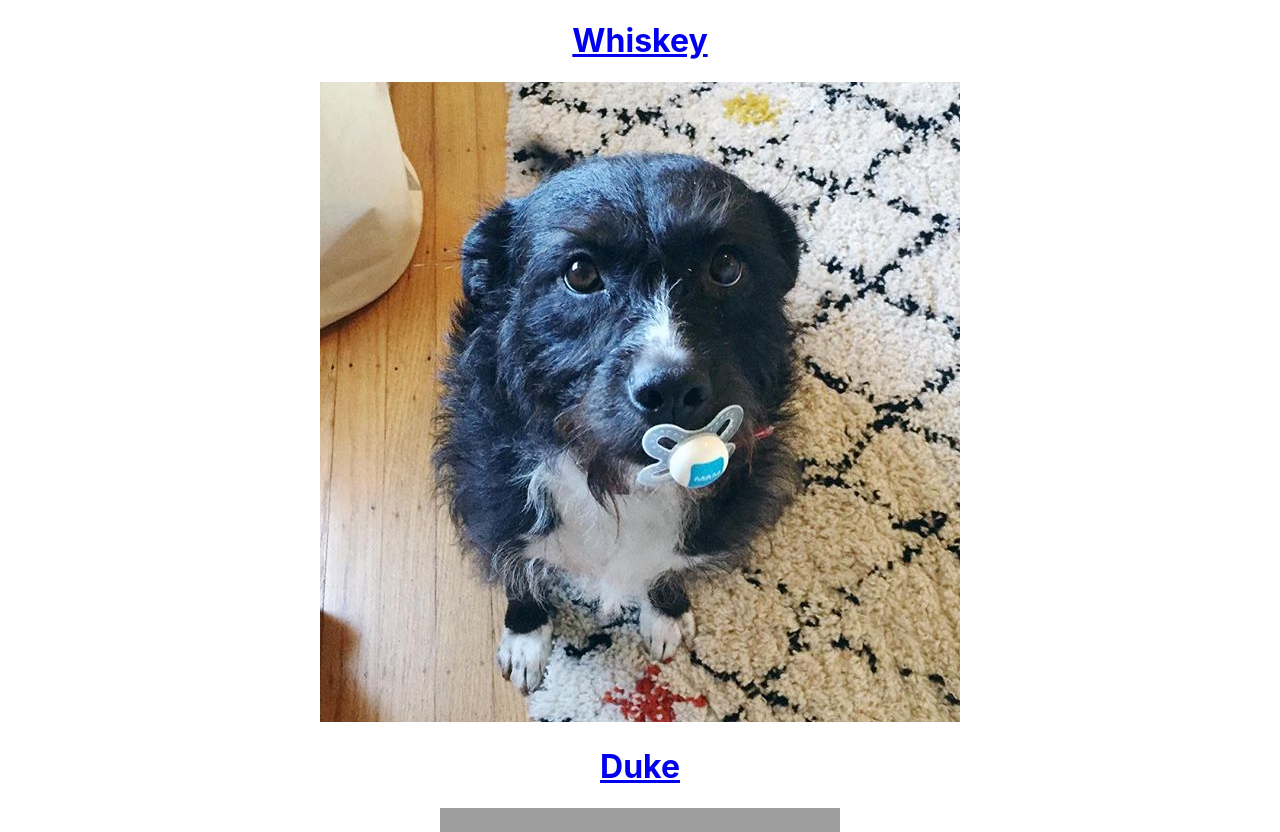
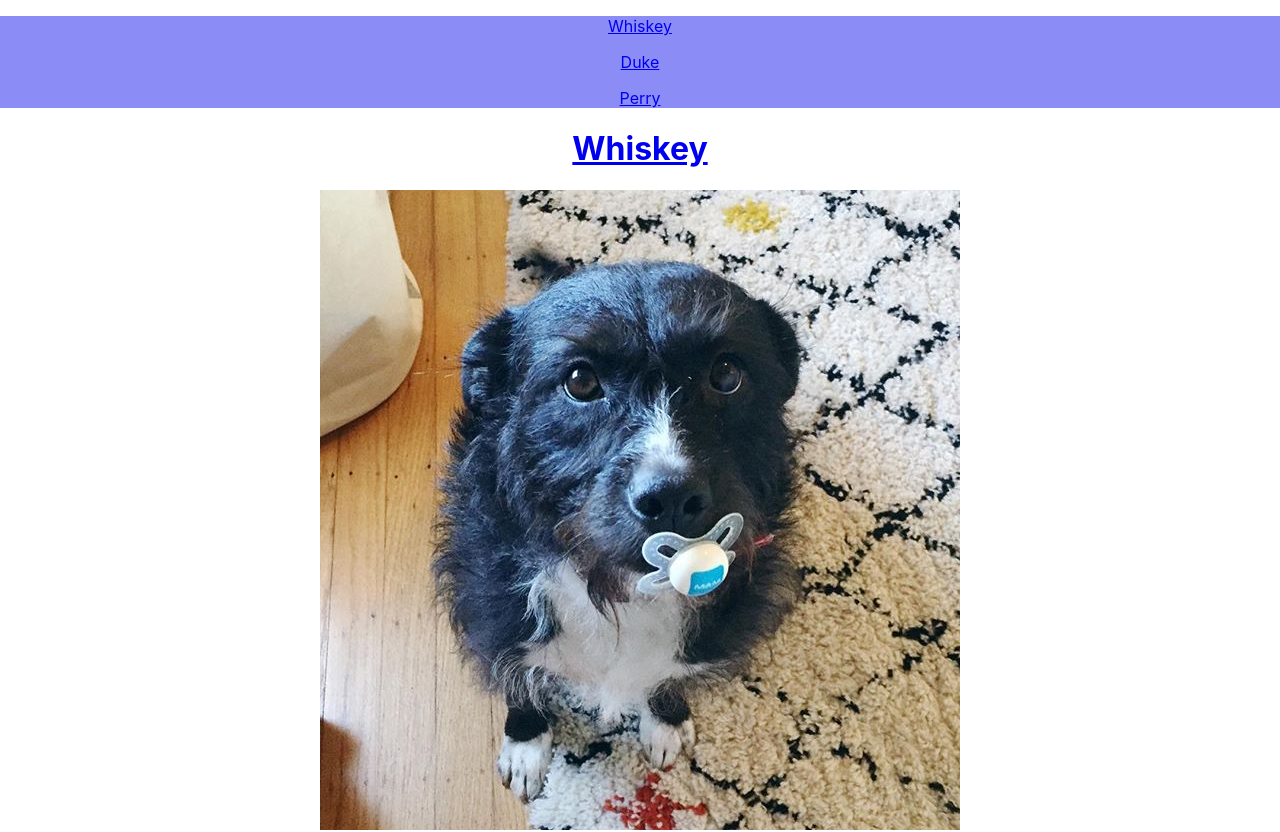
Before and after one commit to n8snyder/react-router-dogfinder, a React (Create React App) app: page /dogs in a window 1280 px wide. Shown: the top 832 px of the page. Built offline with nearby package versions, Linux system fonts and the light colour scheme; data requests are answered from the project's data file; grey boxes are pictures that could not be loaded.

Commit message:
finished nav, but found bug with nav links on dogdetail pages

```diff
--- a/src/App.css
+++ b/src/App.css
@@ -28,6 +28,8 @@
   color: #61dafb;
 }
 
+
+
 @keyframes App-logo-spin {
   from {
     transform: rotate(0deg);
--- a/src/App.js
+++ b/src/App.js
@@ -3,6 +3,7 @@ import { BrowserRouter } from 'react-router-dom';
 import axios from "axios";
 import './App.css';
 import Routes from './Routes';
+import Nav from "./Nav";
 
 function App() {
   const [dogs, setDogs] = useState([]);
@@ -16,7 +17,7 @@ function App() {
   return (
     <div className="App">
       <BrowserRouter>
-        {/* <Nav dogs={dogs} /> */}
+        <Nav dogs={dogs} />
         <Routes dogs={dogs} />
       </BrowserRouter>
     </div>
--- /dev/null
+++ b/src/Nav.css
@@ -0,0 +1,3 @@
+.Nav {
+    background-color: rgb(140, 140, 247);
+}
--- /dev/null
+++ b/src/Nav.js
@@ -0,0 +1,18 @@
+import { NavLink } from "react-router-dom";
+import "./Nav.css";
+
+function Nav({ dogs }) {
+  return (
+    <div className="Nav">
+      {
+        dogs.map(dog => {
+          return (<p key={dog.name}>
+            <NavLink to={`dogs/${dog.name}`}>{dog.name}</NavLink>
+          </p>)
+        })
+      }
+    </div>
+  );
+}
+
+export default Nav;
```
Also changed, not shown: src/DogDetails.js (+2 -6 lines).
